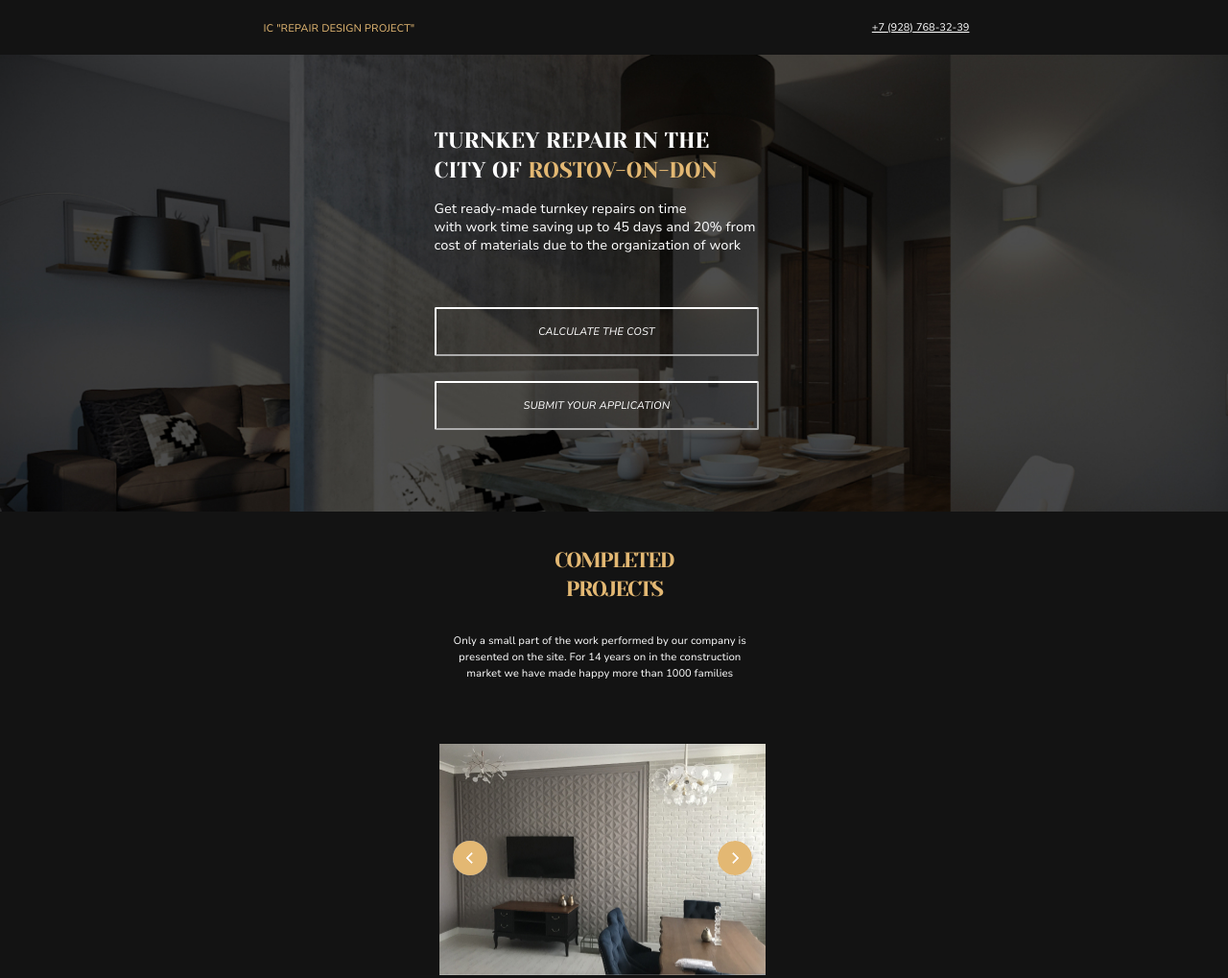
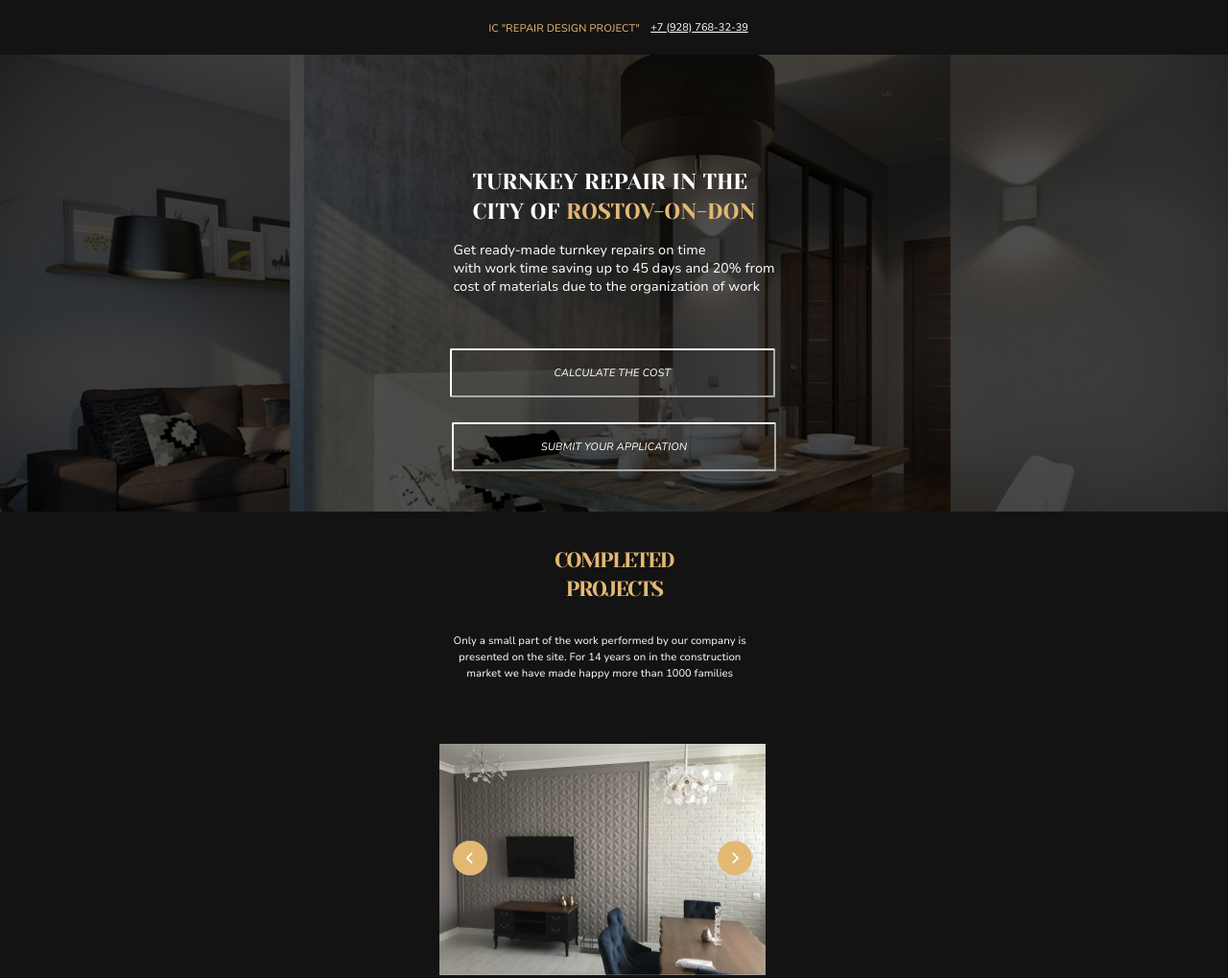
Before and after one commit to Alex-lgv/layout-project, a plain HTML site: page index.html in a window 1280 px wide. Shown: the top 1019 px of the page at 96% size. Drawn offline with Linux system fonts and the light colour scheme.

Commit message:
Update styles

```diff
--- a/styles/styles.css
+++ b/styles/styles.css
@@ -22,12 +22,14 @@
 .container {
   display: flex;
   align-items: center;
+  justify-content: center;
   background-color: #131313;
   height: 83px;
 }
 
 .main-container {
-  width: 1256px;
+  /* width: 1256px;
+  margin: 0 auto; */
   margin: 0 auto;
 }
 
@@ -636,7 +638,7 @@
 }
 
 .measurement__block {
-  width: 1340px;
+  /* width: 1340px; */
   height: 725.44px;
   display: flex;
   margin-top: 200px;
@@ -1404,6 +1406,9 @@
 
 @media only screen and (max-width: 1300px) {
   .container-text {
+    display: flex;
+    flex-direction: column;
+    justify-content: center;
     width: 375px;
     height: 476px;
     margin: 0 auto;
@@ -1456,7 +1461,6 @@
   .container-navigation {
     display: flex;
     justify-content: center;
-    padding-left: 20px;
   }
 
   .calculate {
@@ -1610,10 +1614,6 @@
 
   .textandlogo__logo {
     display: none;
-  }
-
-  .calculate {
-    margin-right: 0;
   }
 
   .online-control {
```
